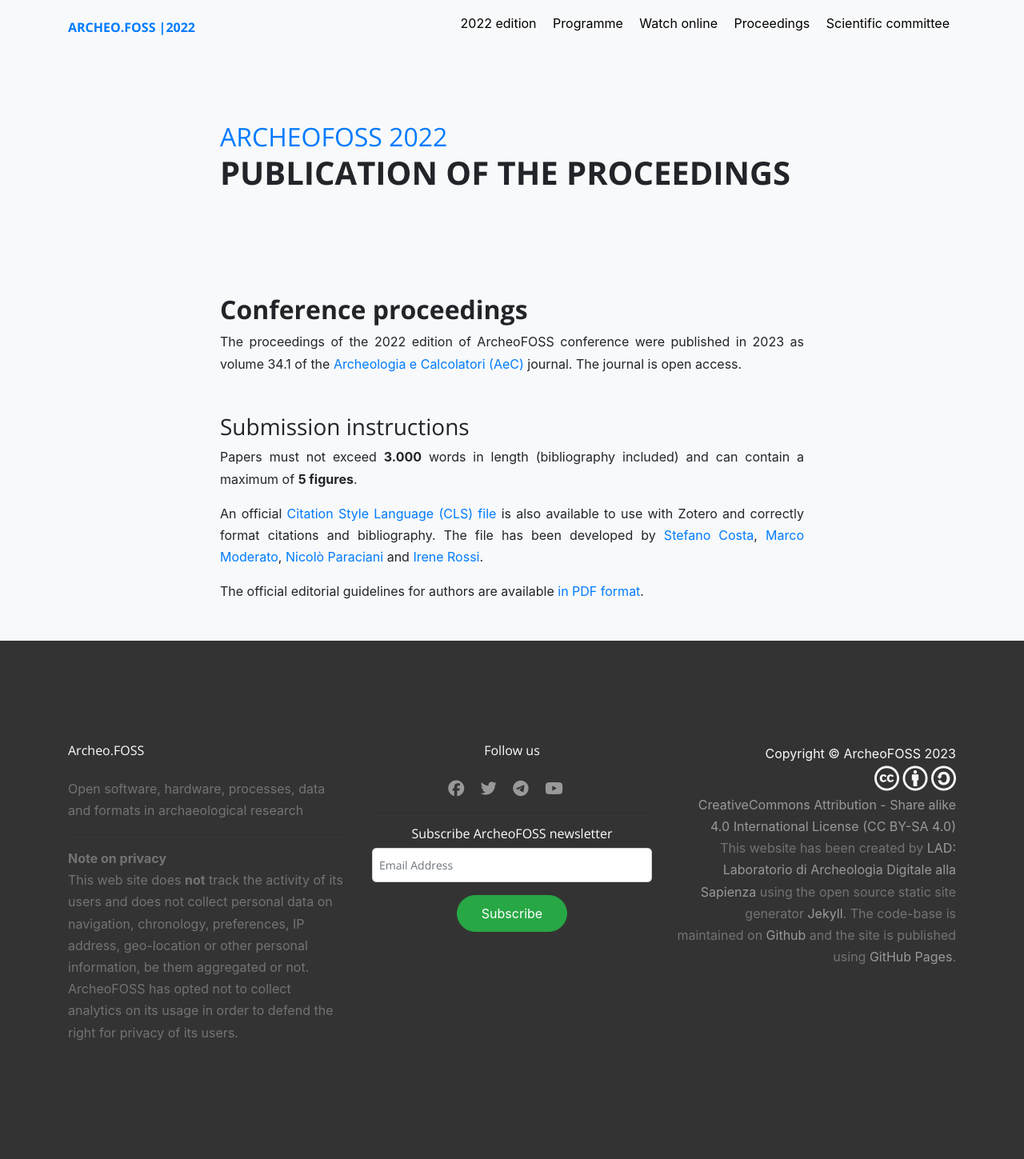
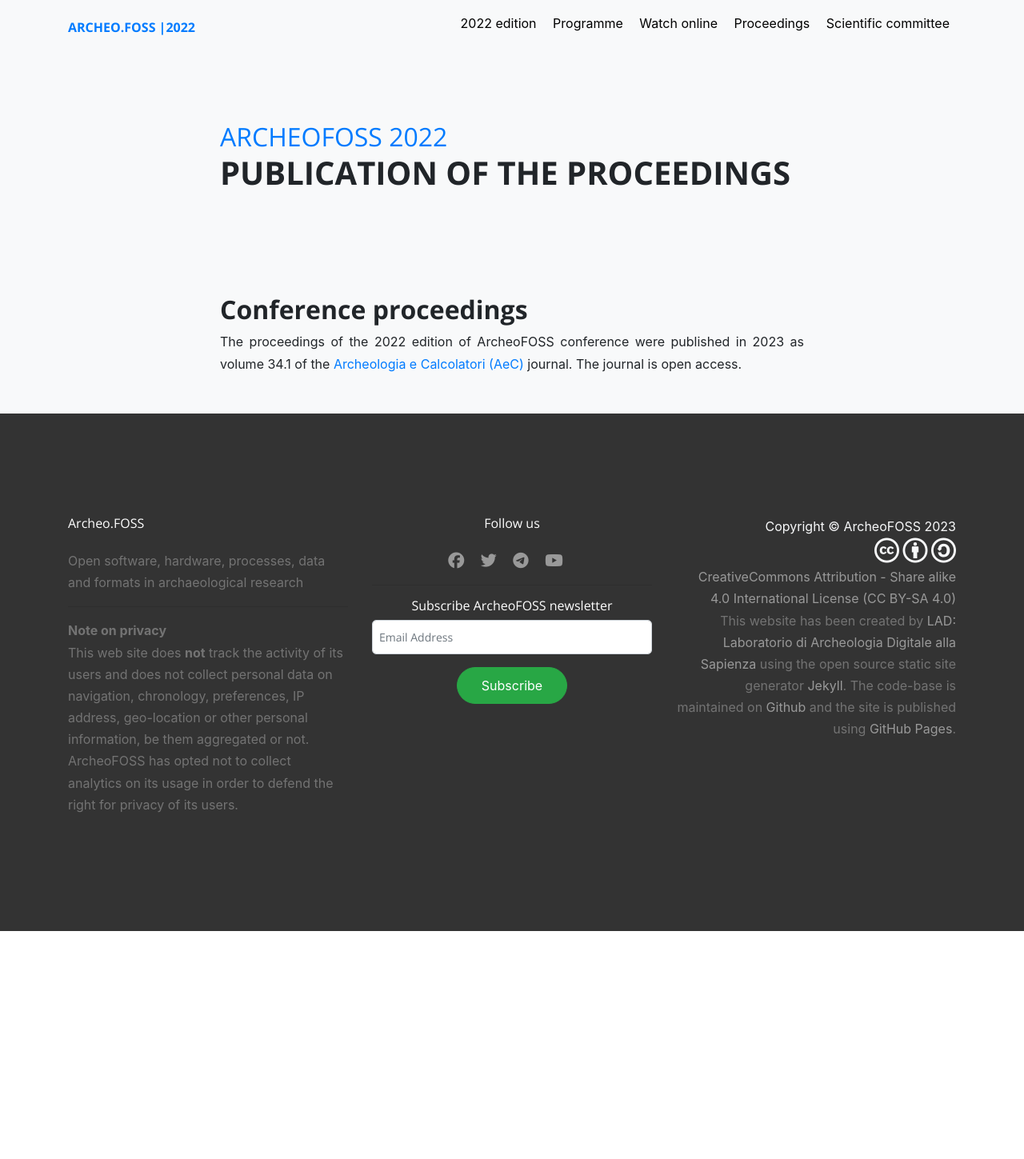
Before and after one commit to archeofoss/archeofoss, a Jekyll site: the page built from 2022/proceedings.md, in a window 1280 px wide. Shown: the whole page at 80% size. Built offline with Jekyll 4.4.1, drawn with Linux system fonts in a browser that asks for light colours; nearby versions of some CDN libraries; after the commit the page ends 1164 px from its top, so only the background shows below that.

Commit message:
Update proceedings.md

```diff
--- a/2022/proceedings.md
+++ b/2022/proceedings.md
@@ -6,12 +6,4 @@
 
 ## Conference proceedings
 
-The proceedings of the 2022 edition of ArcheoFOSS conference were published in 2023 as volume 34.1 of the [Archeologia e Calcolatori (AeC)]([http://www.archcalc.cnr.it/](http://www.archcalc.cnr.it/journal/idyear.php?IDyear=2023-07-26)) journal. The journal is open access.
-
-### Submission instructions
-
-Papers must not exceed **3.000** words in length (bibliography included) and can contain a maximum of **5 figures**.
-
-An official [Citation Style Language (CLS) file](archeologia-e-calcolatori.csl) is also available to use with Zotero and correctly format citations and bibliography. The file has been developed by [Stefano Costa](mailto:stefano.costa@cultura.gov.it), [Marco Moderato](mailto:marco.moderato@gmail.com), [Nicolò Paraciani](mailto:nicolo.paraciani@cnr.it) and [Irene Rossi](mailto:irene.rossi@cnr.it).
-
-The official editorial guidelines for authors are available [in PDF format](AeC-editorial-guidelines.pdf).
+The proceedings of the 2022 edition of ArcheoFOSS conference were published in 2023 as volume 34.1 of the [Archeologia e Calcolatori (AeC)](http://www.archcalc.cnr.it/journal/idyear.php?IDyear=2023-07-26) journal. The journal is open access.
```
